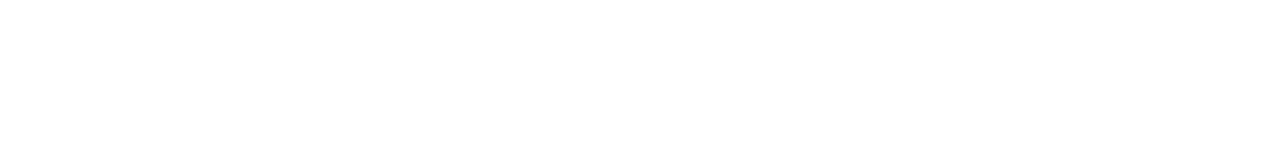
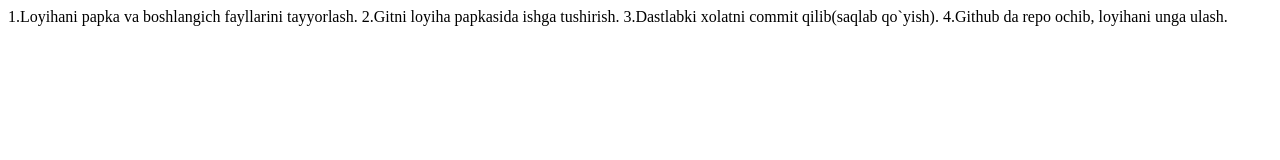
Before and after one commit to JaloliddinGofurov/git-asoslari, a plain HTML site: page index.html in a window 1280 px wide. Drawn offline with Linux system fonts and the light colour scheme.

```diff
--- a/index.html
+++ b/index.html
@@ -12,5 +12,10 @@
 <!--commit - nom berish saqlab qo`yish-->
 <!--repo - loyixaning boshqacha nomi-->
 
+1.Loyihani papka va boshlangich fayllarini tayyorlash.
+2.Gitni loyiha papkasida ishga tushirish.
+3.Dastlabki xolatni commit qilib(saqlab qo`yish).
+4.Github da repo ochib, loyihani unga ulash.
+
 </body>
 </html>
```
